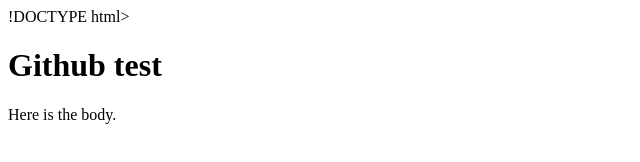
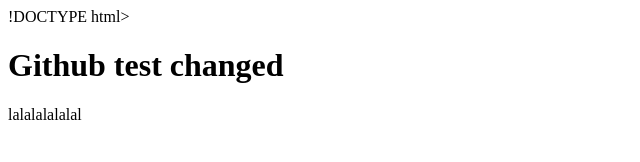
Before and after one commit to ltengw/6_12_2014_001, a plain HTML site: page index.html in a window 1280 px wide. Shown: the whole page, without its empty margins (0-640 px from the left). Drawn offline with Linux system fonts and the light colour scheme.

Commit message:
Updated the Index page

```diff
--- a/index.html
+++ b/index.html
@@ -7,9 +7,9 @@
 
 <body>
 
-<h1>Github test</h1>
+<h1>Github test changed</h1>
 
-Here is the body.
+<p>lalalalalalal</p>
 
 </body>
 
```
